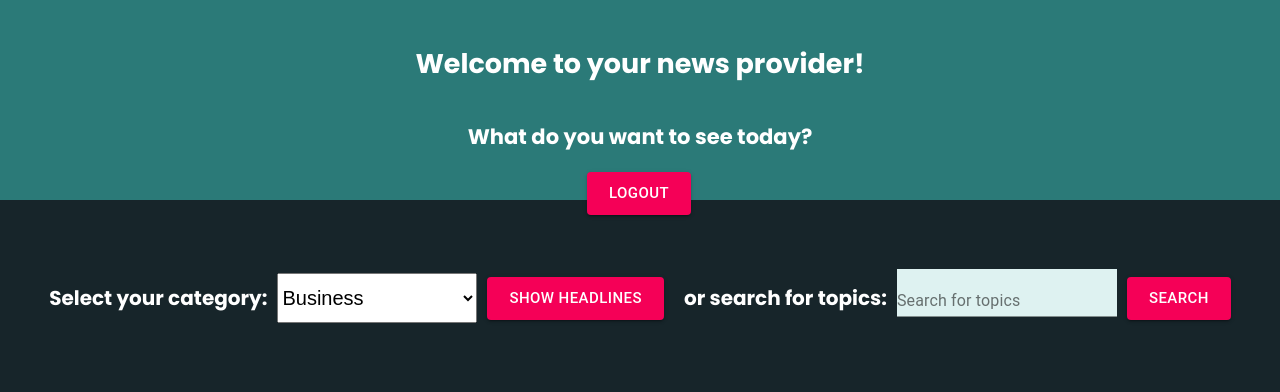
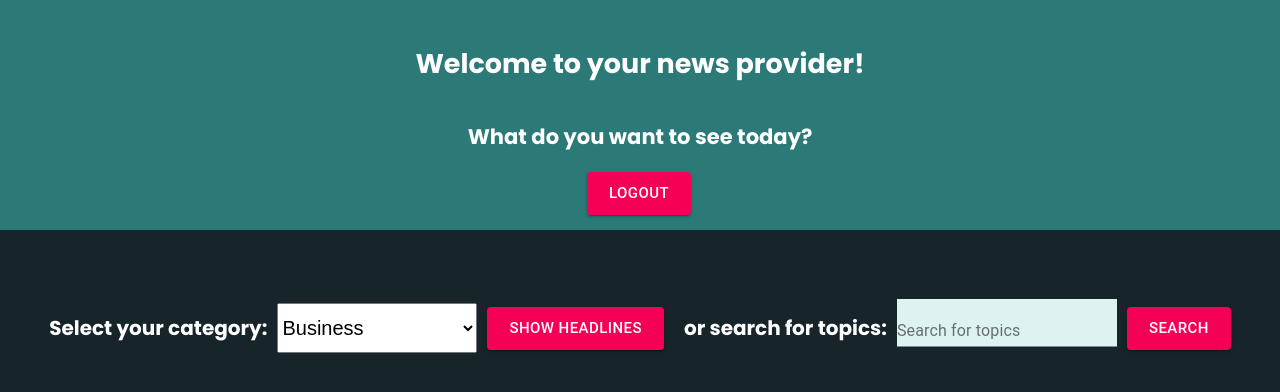
Before and after one commit to popicaandrei/NewsProviderApp, a React (Create React App) app in the folder client/news-app/: page /home in a window 1280 px wide. Shown: the top 392 px of the page. Built offline with nearby package versions, Linux system fonts and the light colour scheme; sample sign-in values are in the browser's storage.

Commit message:
change in container height

```diff
--- a/client/news-app/src/pages/home.scss
+++ b/client/news-app/src/pages/home.scss
@@ -9,7 +9,7 @@
 }
 .header-container{
   width: 100%;
-  height: 200px;
+  height: 230px;
   font-size: 18px;
   text-align: center;
   background-color: #2B7A78;
```
